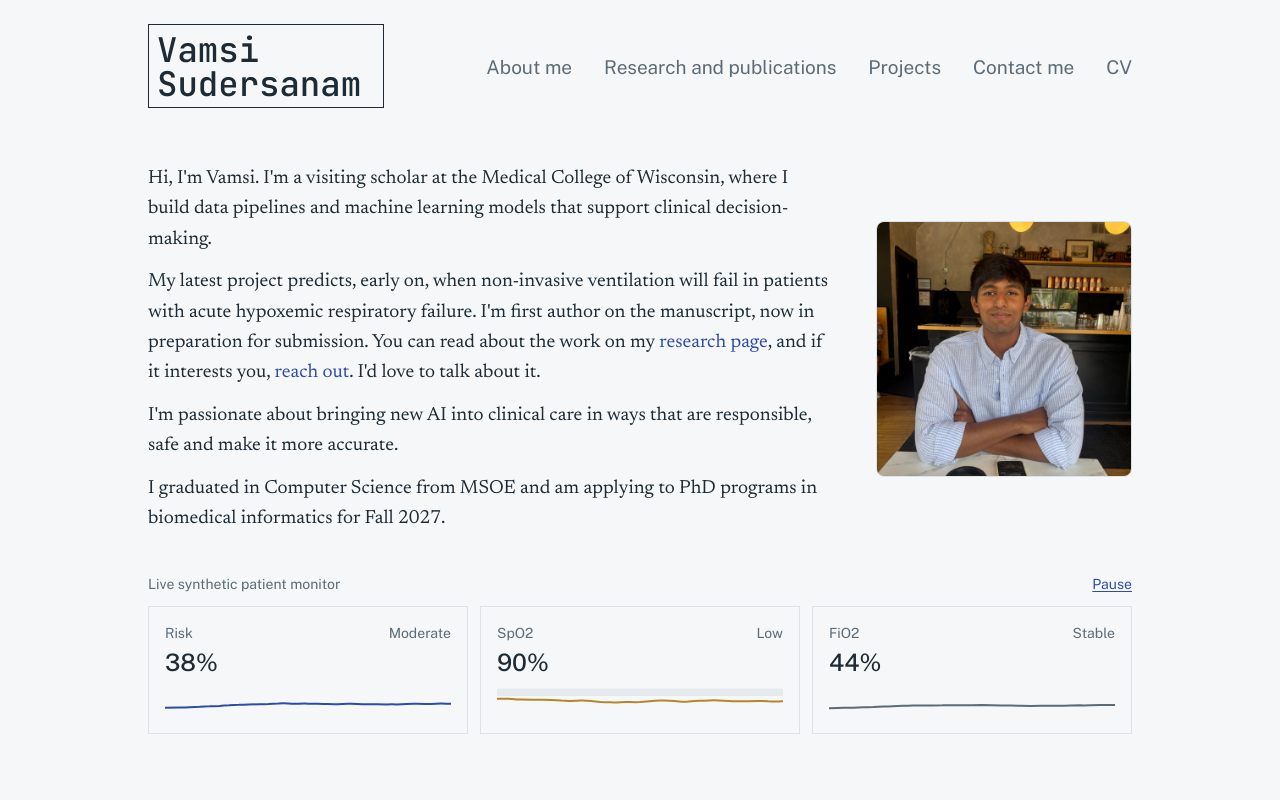
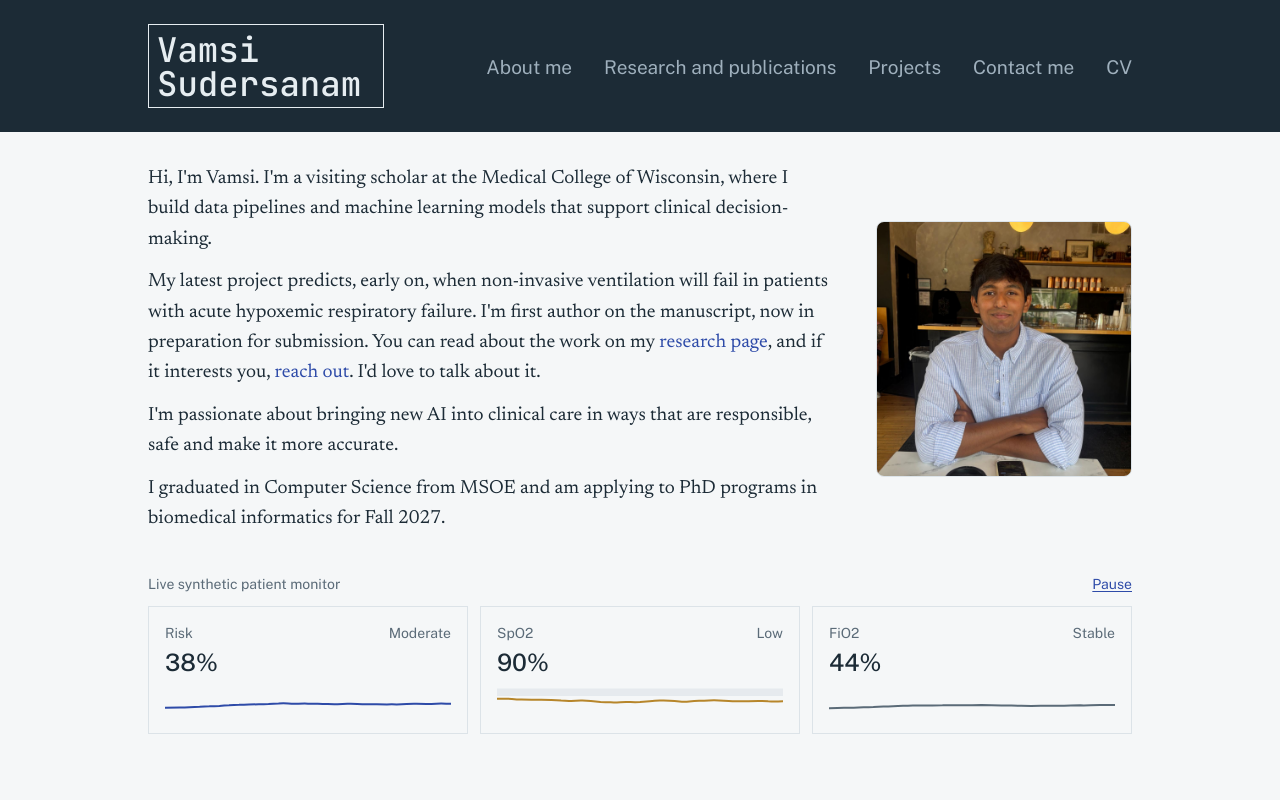
Before and after one commit to sudersanamvamsi-max/Portfolio, a Next.js app: page / in a window 1280 px wide. Shown: the top 800 px of the page. Built offline with nearby package versions, Linux system fonts and the light colour scheme.

Commit message:
Color change for ribbon

```diff
--- a/app/globals.css
+++ b/app/globals.css
@@ -8,6 +8,13 @@
   --cohort-a: #2e4ba8;
   --cohort-b: #b7862b;
   --measure: 68ch;
+  /* Header band: the inverse of the page theme. Light page = dark header, dark page = light
+     header. Keep in step with `viewport.themeColor` in app/layout.tsx. Each text color is
+     at least 4.5:1 on --header-bg. */
+  --header-bg: #1c2b36;
+  --header-fg: #e6edf1;
+  --header-muted: #9fb0bd;
+  --header-accent: #8fa9ff;
 }
 
 @media (prefers-color-scheme: dark) {
@@ -18,6 +25,10 @@
     --grid: #2f3f4b;
     --cohort-a: #8fa9ff;
     --cohort-b: #e0b04f;
+    --header-bg: #f5f7f8;
+    --header-fg: #1c2b36;
+    --header-muted: #5b6b78;
+    --header-accent: #2e4ba8;
   }
 }
 
@@ -28,6 +39,10 @@
   --color-grid: var(--grid);
   --color-cohort-a: var(--cohort-a);
   --color-cohort-b: var(--cohort-b);
+  --color-header-bg: var(--header-bg);
+  --color-header-fg: var(--header-fg);
+  --color-header-muted: var(--header-muted);
+  --color-header-accent: var(--header-accent);
   --container-measure: var(--measure);
   --font-serif: var(--font-newsreader), Georgia, serif;
   --font-mono: var(--font-jetbrains-mono), ui-monospace, monospace;
@@ -58,6 +73,11 @@
     outline-offset: 3px;
     border-radius: 2px;
   }
+}
+
+/* Focus rings inside the header use the header's own accent so they show on either band. */
+.site-header :focus-visible {
+  outline-color: var(--header-accent);
 }
 
 /* Hero curve: drawn once on load. Only animates when motion is allowed;
--- a/app/layout.tsx
+++ b/app/layout.tsx
@@ -1,4 +1,4 @@
-import type { Metadata } from "next";
+import type { Metadata, Viewport } from "next";
 import type { ReactNode } from "react";
 import { JetBrains_Mono, Newsreader, Public_Sans } from "next/font/google";
 import SiteHeader from "@/components/SiteHeader";
@@ -33,6 +33,14 @@ export const metadata: Metadata = {
   icons: { icon: "/favicon.ico", apple: "/apple-touch-icon.png" },
 };
 
+// Mobile browser bar matches the header band; same values as --header-bg in globals.css.
+export const viewport: Viewport = {
+  themeColor: [
+    { media: "(prefers-color-scheme: light)", color: "#1c2b36" },
+    { media: "(prefers-color-scheme: dark)", color: "#f5f7f8" },
+  ],
+};
+
 export default function RootLayout({ children }: { children: ReactNode }) {
   return (
     <html lang="en" className={`${newsreader.variable} ${publicSans.variable} ${jetbrainsMono.variable}`}>
--- a/claude/STRUCTURE.md
+++ b/claude/STRUCTURE.md
@@ -5,9 +5,9 @@ Fonts: Newsreader (body, headings), Public Sans (`font-sans`, UI and captions),
 Rules live in `claude/CLAUDE.md`; the source of truth for facts is `claude/content.md`. Never invent facts; unknown content stays a visible `TODO`.
 
 ## Global shell ([app/layout.tsx](../app/layout.tsx))
-- `SiteHeader` (left: `NameBox` home link; nav: About me, Research and publications, Projects, Contact me, CV) -> `<main max-w-5xl>` -> footer (email · GitHub · LinkedIn)
+- `SiteHeader` (full-width inverted band using the `--header-*` tokens, contents in a `max-w-5xl` container; left: `NameBox` home link; nav: About me, Research and publications, Projects, Contact me, CV) -> `<main max-w-5xl>` -> footer (email · GitHub · LinkedIn)
 - The CV nav item goes to `/cv` in the same tab. `cvHref` (`/cv/Vamsi_Sudersanam_SWE.pdf`) is the PDF embedded and downloaded there.
-- Layout exports the site-wide `metadata` (metadataBase, icons, default Open Graph and Twitter tags).
+- Layout exports `viewport.themeColor` (matches the header band per theme) and the site-wide `metadata` (metadataBase, icons, default Open Graph and Twitter tags).
 
 ## Routes
 
--- a/components/NameBox.tsx
+++ b/components/NameBox.tsx
@@ -97,7 +97,7 @@ export default function NameBox() {
       href="/"
       aria-label="Vamsi Sudersanam, home"
       aria-current={pathname === "/" ? "page" : undefined}
-      className="block shrink-0 self-start overflow-hidden whitespace-nowrap border border-ink font-mono font-medium text-ink no-underline hover:bg-grid/40"
+      className="block shrink-0 self-start overflow-hidden whitespace-nowrap border border-header-fg font-mono font-medium text-header-fg no-underline hover:bg-header-fg/10"
       style={{ width: BOX_W, height: BOX_H, padding: PAD }}
     >
       {ROWS.map((row, r) => (
--- a/components/SiteHeader.tsx
+++ b/components/SiteHeader.tsx
@@ -15,10 +15,10 @@ const TABS = [
 export default function SiteHeader() {
   const pathname = usePathname();
   return (
-    <header className="mx-auto w-full max-w-5xl px-5 py-6 font-sans">
+    <header className="site-header w-full bg-header-bg font-sans text-header-fg">
       <nav
         aria-label="Main"
-        className="flex flex-col gap-x-8 gap-y-2 sm:flex-row sm:flex-wrap sm:items-start"
+        className="mx-auto flex w-full max-w-5xl flex-col gap-x-8 gap-y-2 px-5 py-6 sm:flex-row sm:flex-wrap sm:items-start"
       >
         <span className="sm:mr-auto">
           <NameBox />
@@ -32,8 +32,8 @@ export default function SiteHeader() {
               aria-current={active ? "page" : undefined}
               className={
                 active
-                  ? "border-b-2 border-cohort-a pb-0.5 text-ink no-underline sm:mt-7"
-                  : "pb-0.5 text-muted no-underline hover:text-ink sm:mt-7"
+                  ? "border-b-2 border-header-accent pb-0.5 text-header-fg no-underline sm:mt-7"
+                  : "pb-0.5 text-header-muted no-underline hover:text-header-fg sm:mt-7"
               }
             >
               {label}
```
Also changed, not shown: claude/CLAUDE.md (+2 -0 lines).
